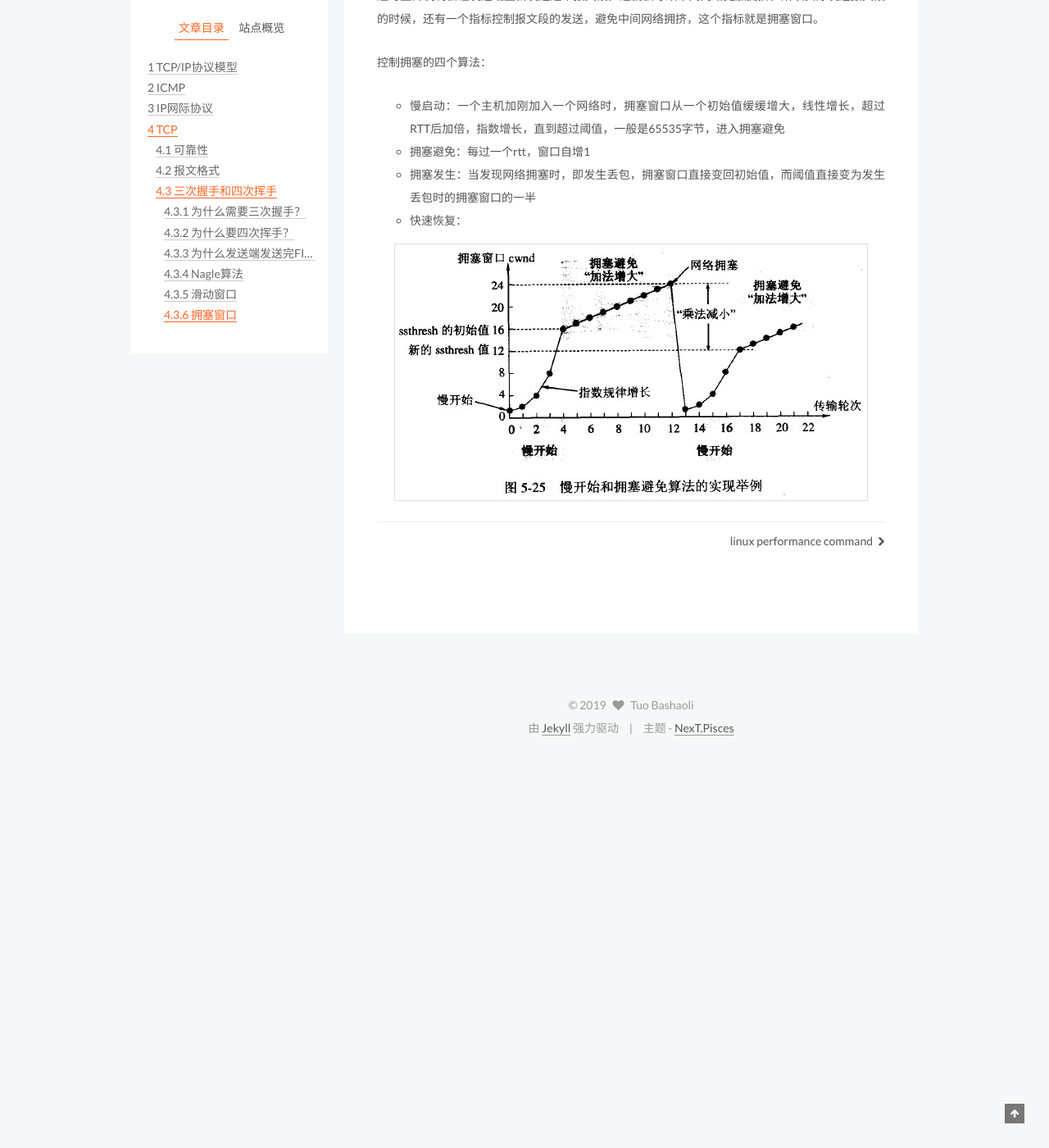
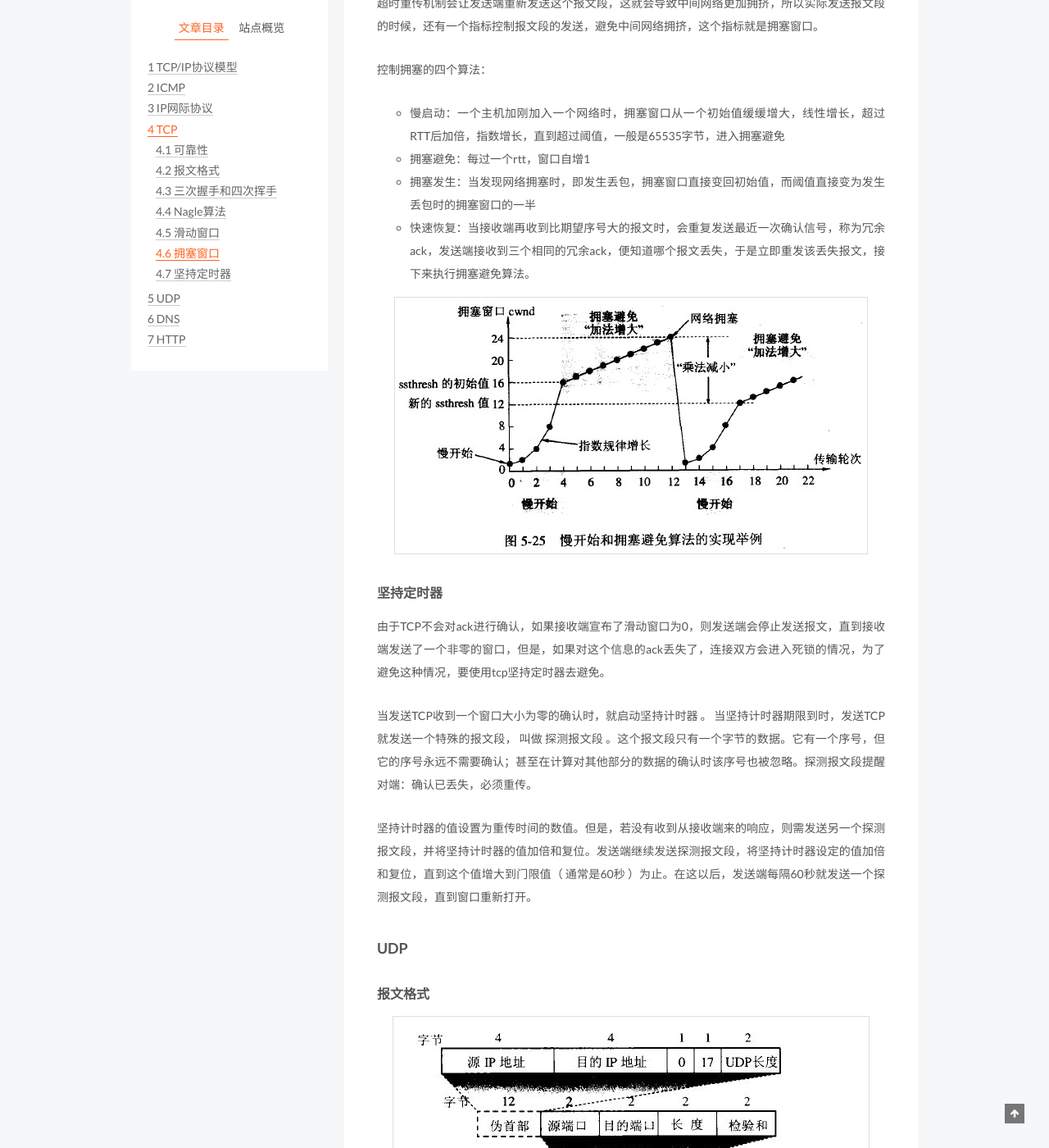
Before and after one commit to tuobashaoli/tuobashaoli.github.io, a Jekyll site: the page built from _posts/2019-04-17-internet-protocol.markdown, in a window 1280 px wide and 1400 px high, scrolled down 7312 px. Shown: the whole window at 82% size. Built offline with Jekyll 4.4.1, drawn with Linux system fonts in a browser that asks for light colours; comment, search, counter and statistics services are not loaded; before the commit the page ends 8234 px from its top, so only the background shows below that; some of the changed text lies outside the part shown.

Commit message:
update ip

```diff
--- a/_posts/2019-04-17-internet-protocol.markdown
+++ b/_posts/2019-04-17-internet-protocol.markdown
@@ -141,13 +141,13 @@ FIN 发送端完成发送任务
 
 如果最后一个报文没有被接收端接收，那么接收端就会再发送一个FIN，所以不能立即关闭；如果时间少于2 MSL，那么新的五元组就会受到旧的报文段的干扰
 
-##### Nagle算法
+#### Nagle算法
 
 一个TCP连接上，最多只能有一个未被确认的未完成的小分组，在该分组的确认到达之前，不能发送其他的小分组。TCP收集这些小分组，并在确认到达之时，用同一个分组发送出去。
 
 比如，在使用ssh连接远程主机的时候，在命令行里输入命令的时候，总是等待一行命令输入完毕，然后再发送。但是，使用图形界面连接远程主机的时候，鼠标的移动需要实时显示在本机图形界面上，这时就需要关闭nagle算法，比如，nginx配置中的`tcp_nodelay on`就是用于关闭nagle算法的。
 
-##### 滑动窗口
+#### 滑动窗口
 
 如果没法送一个报文段，都要等待接受端的确认，实在是低效，那么考虑发送多个数据等接受端一次性确认可以提高效率，但是就要考虑究竟发送几个数据才等待确认，发送的数据的顺序如何保证，这是滑动窗口所解决的问题。
 
@@ -156,7 +156,7 @@ FIN 发送端完成发送任务
 接受窗口的大小取决于应用、系统、硬件的限制，发送窗口的大小取决于接受窗口，接受端可以在确认报文中指明自己的接受窗口大小，从而控制发送端的发送速率，达到流量控制的效果。
 ![avatar](/assets/images/tcp_window.png)
 
-##### 拥塞窗口
+#### 拥塞窗口
 
 滑动窗口只关心俩端发送和接受能力，但是实际发送时，如果只考虑接受端的性能，不断发送报文段，可能会导致网络拥塞,比如发现一个报文段超时了，那么说明此时的中间网络很拥挤，但是tcp的超时重传机制会让发送端重新发送这个报文段，这就会导致中间网络更加拥挤，所以实际发送报文段的时候，还有一个指标控制报文段的发送，避免中间网络拥挤，这个指标就是拥塞窗口。
 
@@ -164,6 +164,28 @@ FIN 发送端完成发送任务
 + 慢启动：一个主机加刚加入一个网络时，拥塞窗口从一个初始值缓缓增大，线性增长，超过RTT后加倍，指数增长，直到超过阈值，一般是65535字节，进入拥塞避免
 + 拥塞避免：每过一个rtt，窗口自增1
 + 拥塞发生：当发现网络拥塞时，即发生丢包，拥塞窗口直接变回初始值，而阈值直接变为发生丢包时的拥塞窗口的一半
-+ 快速恢复：
++ 快速恢复：当接收端再收到比期望序号大的报文时，会重复发送最近一次确认信号，称为冗余ack，发送端接收到三个相同的冗余ack，便知道哪个报文丢失，于是立即重发该丢失报文，接下来执行拥塞避免算法。
 
 ![avatar](/assets/images/tcp_congestion.jpg)
+
+#### 坚持定时器
+
+由于TCP不会对ack进行确认，如果接收端宣布了滑动窗口为0，则发送端会停止发送报文，直到接收端发送了一个非零的窗口，但是，如果对这个信息的ack丢失了，连接双方会进入死锁的情况，为了避免这种情况，要使用tcp坚持定时器去避免。
+
+当发送TCP收到一个窗口大小为零的确认时，就启动坚持计时器 。 当坚持计时器期限到时，发送TCP就发送一个特殊的报文段， 叫做 探测报文段 。这个报文段只有一个字节的数据。它有一个序号，但它的序号永远不需要确认；甚至在计算对其他部分的数据的确认时该序号也被忽略。探测报文段提醒对端：确认已丢失，必须重传。
+
+坚持计时器的值设置为重传时间的数值。但是，若没有收到从接收端来的响应，则需发送另一个探测报文段，并将坚持计时器的值加倍和复位。发送端继续发送探测报文段，将坚持计时器设定的值加倍和复位，直到这个值增大到门限值（ 通常是60秒 ）为止。在这以后，发送端每隔60秒就发送一个探测报文段，直到窗口重新打开。
+
+### UDP
+
+#### 报文格式
+
+![avatar](/assets/images/udp.jpg)
+
+#### 校验和
+
+在进行校验时，UDP数据报和TCP段都会有一个12字节的伪首部，上图中的17是UDP的代码，TCP是6，ICMP是1，IGMP是2。伪首部是为了让数据报能够确保源ip和目的ip正确，并且确保数据被正确的协议所解析。
+
+### DNS
+
+### HTTP
```
Also changed, not shown: assets/images/udp.jpg (added).
